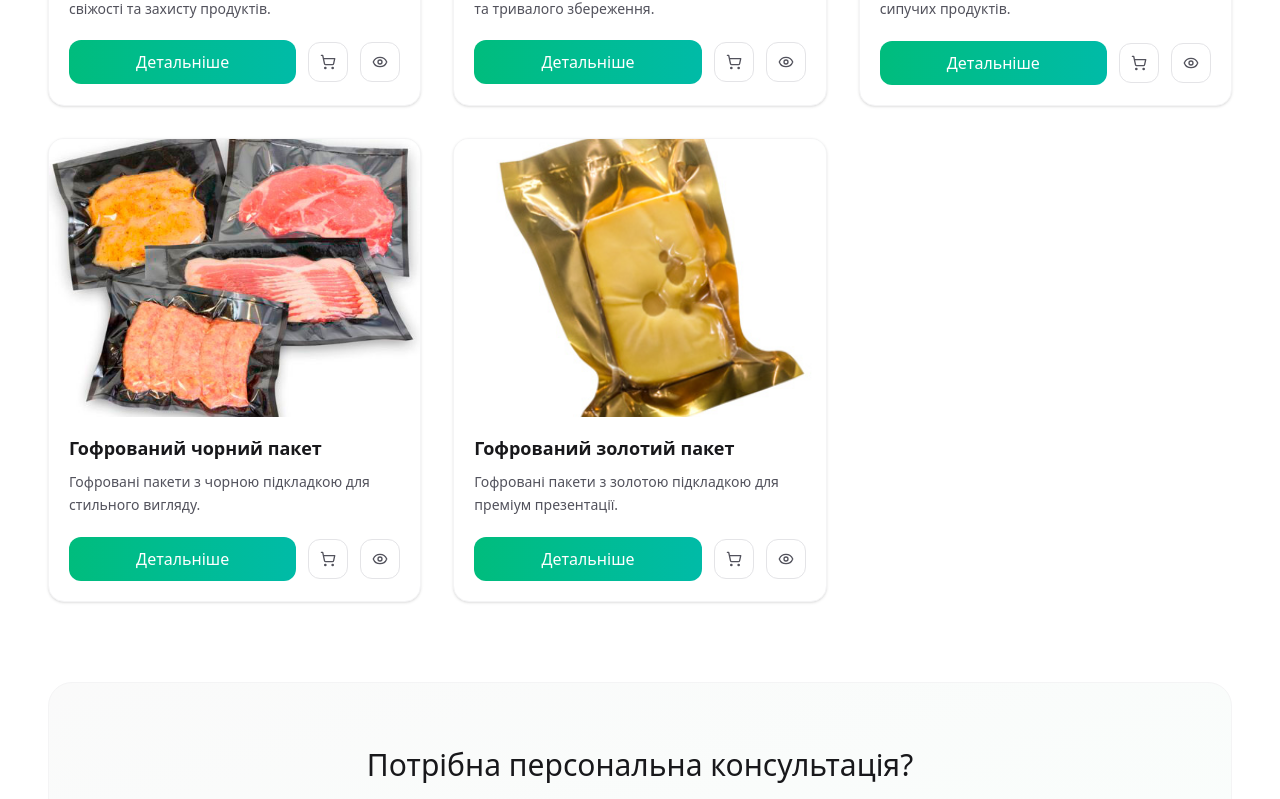
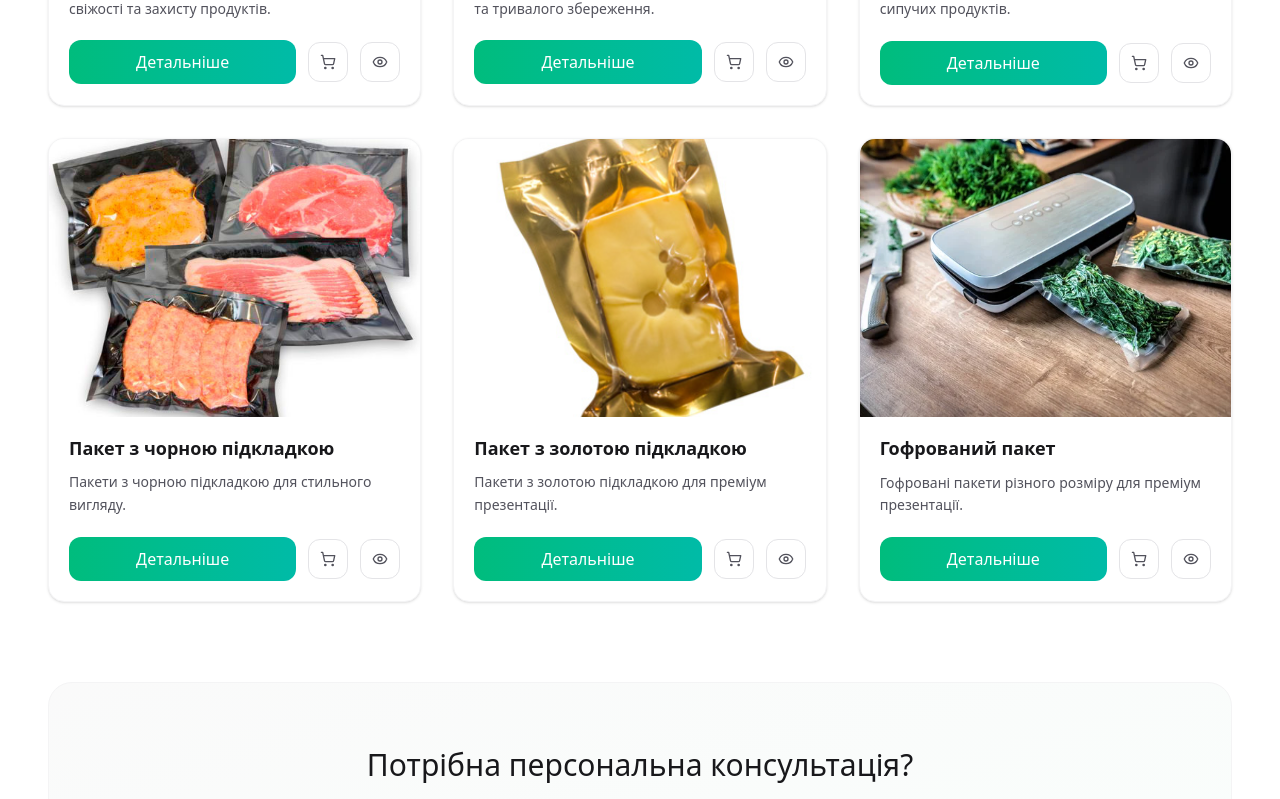
Before and after one commit to fannciful/vacuumPack, a React (Vite) app: page /#/ in a window 1280 px wide. Shown: the part 1911-2710 px from the top of the page. Built offline with nearby package versions, Linux system fonts and the light colour scheme.

Commit message:
make some changes in content

```diff
--- a/src/data/products.js
+++ b/src/data/products.js
@@ -4,7 +4,7 @@ export const catalogProducts = [
     id: 601,
     name: "Вакуумний пакет",
     category: "vacuum",
-    image: "/images/new.jpg",
+    image: "/images/vacuum.png",
     description: "Надійні вакуумні пакети для збереження свіжості та захисту продуктів."
   },
   {
@@ -23,16 +23,23 @@ export const catalogProducts = [
   },
   {
     id: 604,
-    name: "Гофрований чорний пакет",
+    name: "Пакет з чорною підкладкою",
     category: "corrugated",
     image: "/images/chornaya.jpg",
-    description: "Гофровані пакети з чорною підкладкою для стильного вигляду."
+    description: "Пакети з чорною підкладкою для стильного вигляду."
   },
   {
     id: 605,
-    name: "Гофрований золотий пакет",
+    name: "Пакет з золотою підкладкою",
     category: "corrugated",
     image: "/images/zolota.jpg",
-    description: "Гофровані пакети з золотою підкладкою для преміум презентації."
+    description: "Пакети з золотою підкладкою для преміум презентації."
+  },
+  {
+    id: 606,
+    name: "Гофрований пакет",
+    category: "corrugated",
+    image: "/images/new.jpg",
+    description: "Гофровані пакети різного розміру для преміум презентації."
   },
 ];
--- a/src/pages/Contact.jsx
+++ b/src/pages/Contact.jsx
@@ -275,17 +275,13 @@ const Contact = () => {
               </div>
               <div>
                 <h4 className="font-semibold text-zinc-900 mb-2">Чи надаєте ви знижки оптовим покупцям?</h4>
-                <p className="text-zinc-600">Так, діє гнучка система знижок від 5% до 25% залежно від обсягу.</p>
+                <p className="text-zinc-600">Так, діє гнучка система знижок для постійних клієнтів.</p>
               </div>
             </div>
             <div className="space-y-6">
               <div>
                 <h4 className="font-semibold text-zinc-900 mb-2">Скільки часу займає доставка?</h4>
-                <p className="text-zinc-600">По Рівному - наступний день, по Україні - 1-3 робочі дні.</p>
-              </div>
-              <div>
-                <h4 className="font-semibold text-zinc-900 mb-2">Чи можна замовити пакети з логотипом?</h4>
-                <p className="text-zinc-600">Так, ми виготовляємо пакети з індивідуальним брендингом.</p>
+                <p className="text-zinc-600">По Рівному - 1-3 робочі дні, по Україні - 1-7 робочих днів.</p>
               </div>
             </div>
           </div>
```
Also changed, not shown: 1 other file (tests, documents, lock files or other folders).
